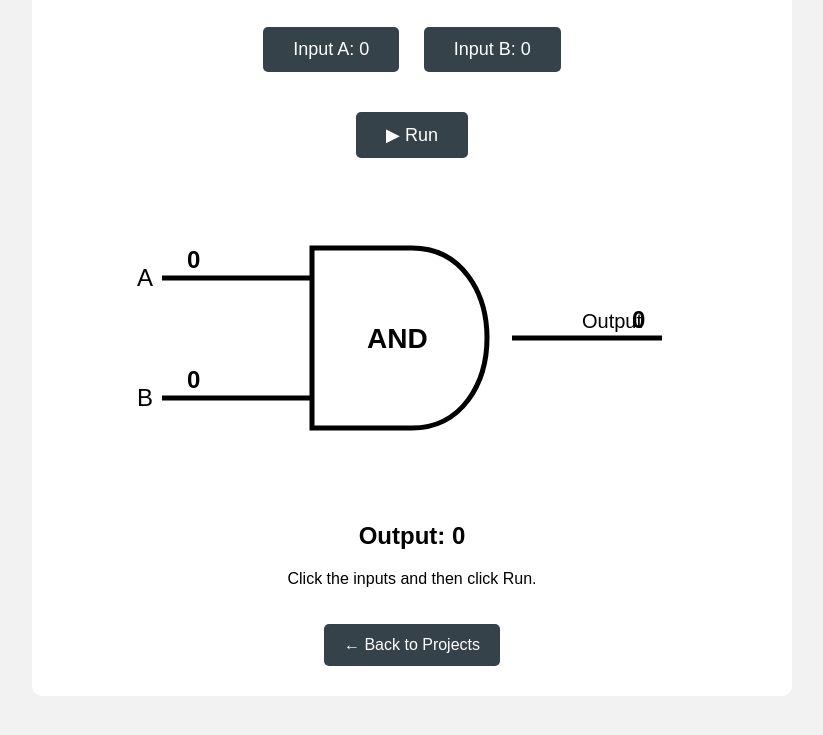
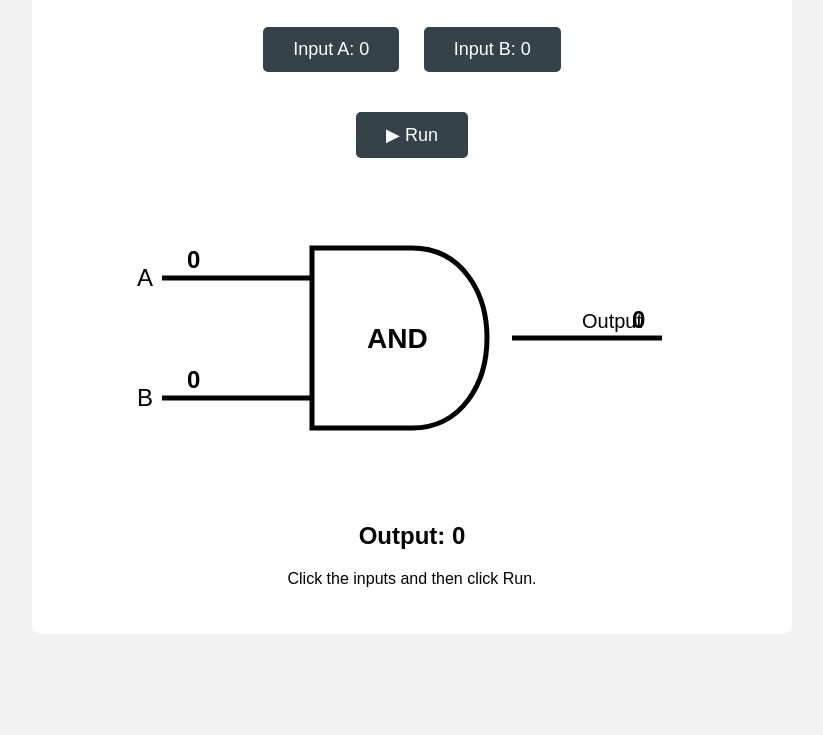
Before and after one commit to Jensanchez06/Final-Project, a plain HTML site: page AND Gate.html in a window 1280 px wide. Shown: the part 181-916 px from the top of the page, without its empty margins (228-1051 px from the left). After the commit the page ends 865 px from the top, so only its background shows below. Drawn offline with Linux system fonts and the light colour scheme.

```diff
--- a/AND Gate.html
+++ b/AND Gate.html
@@ -196,9 +196,6 @@
         <p id="message">
             Click the inputs and then click Run.
         </p>
-        <a href="projects.html" class="back-link">
-            ← Back to Projects
-        </a>
 
     </div>
 
```
